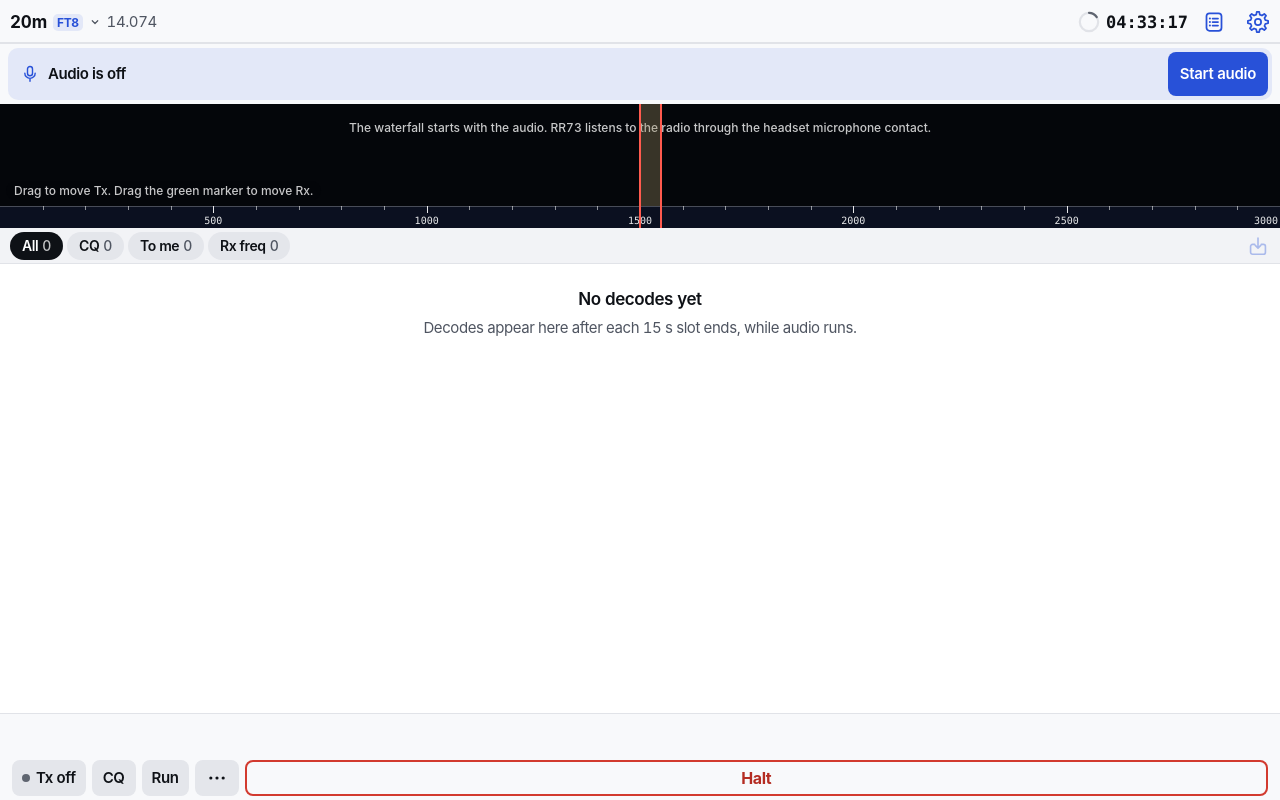
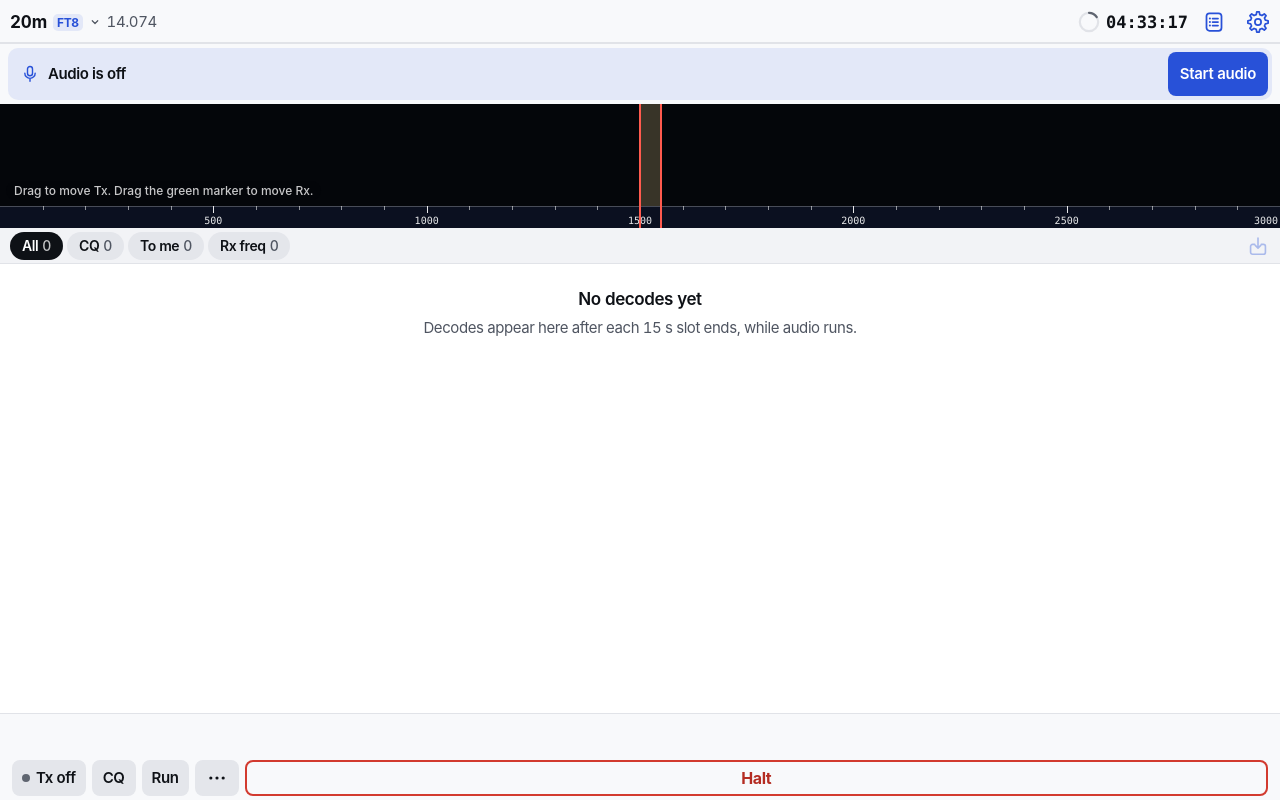
Before and after one commit to nnamon/RR73, a Svelte app in the folder web/: page / in a window 1280 px wide. Built offline with nearby package versions, Linux system fonts and the light colour scheme.

Commit message:
Remove the waterfall's text before audio starts
The Audio is off notice already says it. No audio since HH:MM stays,
as status after a break.

```diff
--- a/web/src/ui/Waterfall.svelte
+++ b/web/src/ui/Waterfall.svelte
@@ -23,7 +23,6 @@
   import { utcTime } from '../lib/clock/format';
   import type { Mode } from '../lib/clock/slots';
   import { onAudioChunk } from '../lib/state/station.svelte';
-  import { practice } from '../lib/state/practice.svelte';
 
   let {
     mode,
@@ -55,7 +54,6 @@
   let dpr = $state(1);
   let width = $state(0);
   let height = $state(0);
-  let started = $state(false);
   let announce = $state('');
 
   const marks = $derived((frame?.boundaries ?? []).map((b) => ({ utcMs: b.utcMs, y: b.y / dpr })));
@@ -165,7 +163,6 @@
     ro.observe(pic);
     measure();
     const off = onAudioChunk((c) => {
-      started = true;
       client?.push(c.samples, c.utcMs, c.index);
     });
     return () => {
@@ -187,8 +184,6 @@
       {/each}
       {#if stoppedAtUtcMs !== null}
         <span class="gap">No audio since {utcTime(stoppedAtUtcMs)}</span>
-      {:else if !started}
-        <span class="gap">{practice.on ? 'The waterfall starts with the audio. The practice band plays here. It needs no radio or microphone.' : 'The waterfall starts with the audio. RR73 listens to the radio through the headset microphone contact.'}</span>
       {/if}
       {#if hint && !live}
         <span class="hint" data-testid="drag-hint">Drag to move Tx. Drag the green marker to move Rx.</span>
```
Also changed, not shown: 1 other file (tests, documents, lock files or other folders).
